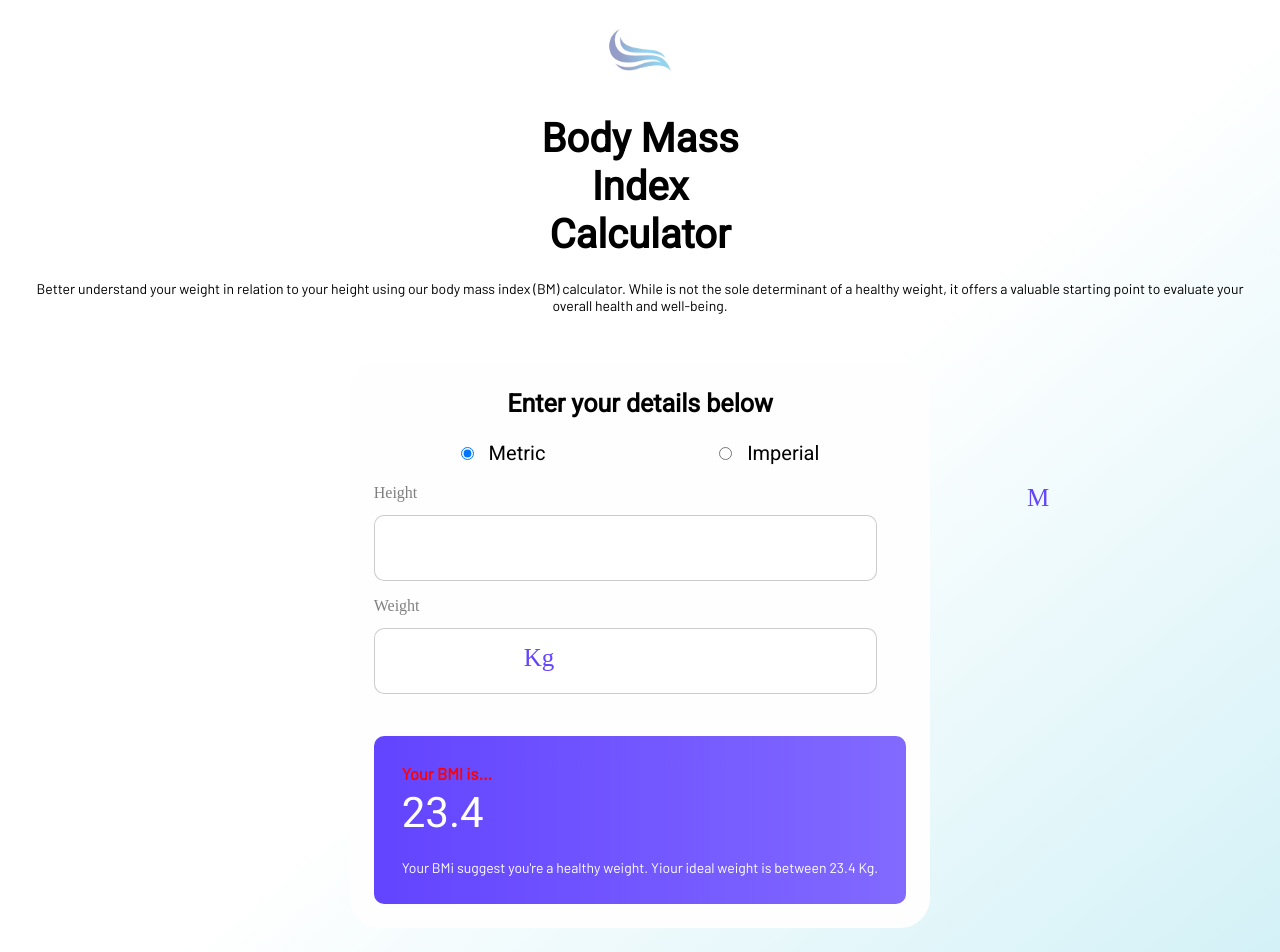
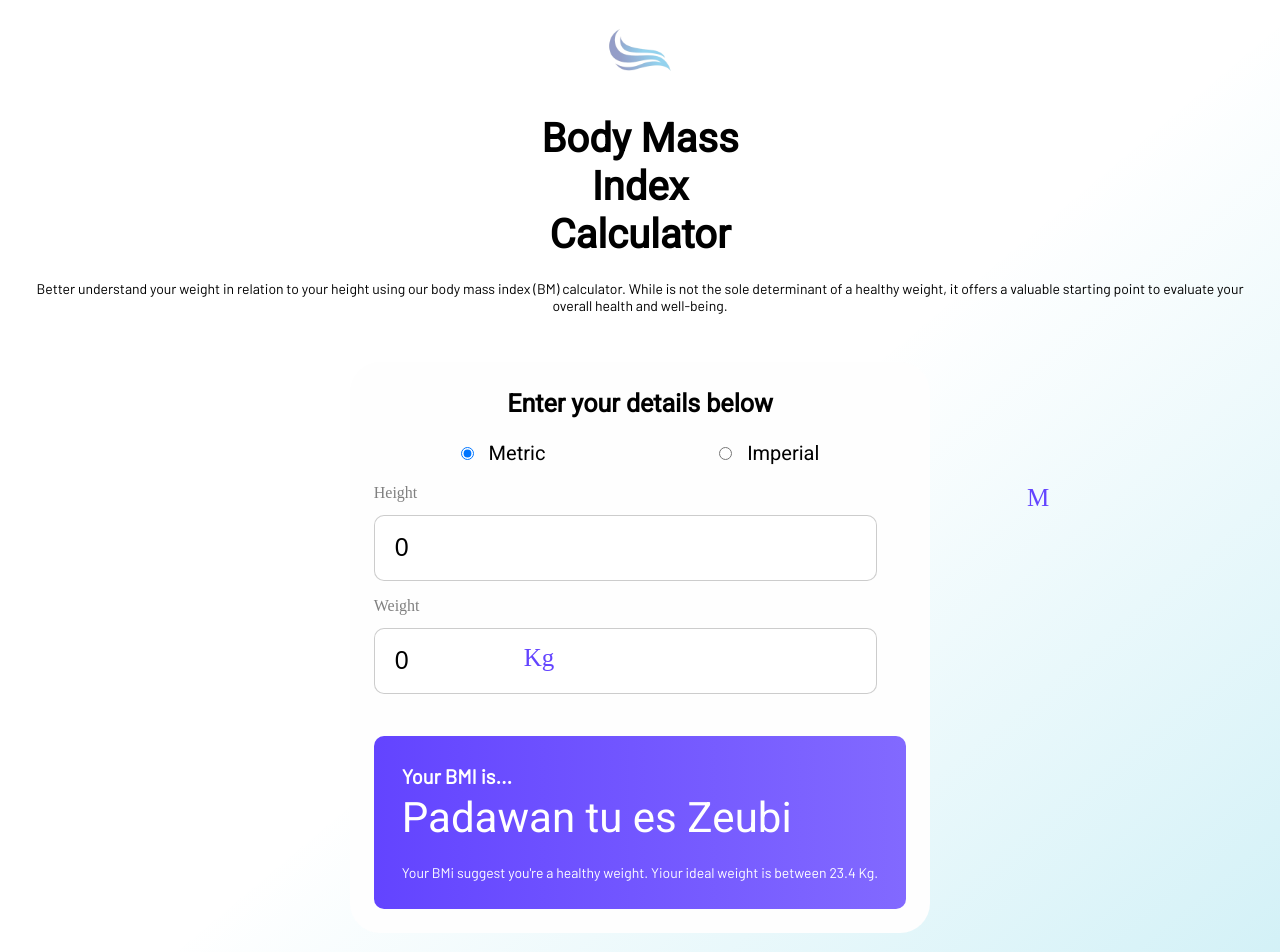
Before and after one commit to MatthiasUrgu/body-mass-index-calculator, a React (Create React App) app: page / in a window 1280 px wide. Shown: the top 952 px of the page. Built offline with nearby package versions, Linux system fonts and the light colour scheme.

Commit message:
Calculator
IMC Done plus que BMI

```diff
--- a/src/components/CardCalculator/cardCalculator.jsx
+++ b/src/components/CardCalculator/cardCalculator.jsx
@@ -3,14 +3,38 @@ import s from './style.module.scss'
 
 function CardCalculator({result,resultText}) {
 
-    const [isHeight,setHeight] = useState(true)
+    const [isMetric,setMetric] = useState("metric")
+    const [Height,setHeight] = useState(0)
+    const [Weight,setWeight] = useState(0)
+
 
     function toggleMetric(e){
-        setHeight(e.target.value === 'on')
-
-        console.log(isHeight);
+        setMetric(!isMetric)
+       console.log(isMetric);
+    }
+    function handleHeight(e){
+        setHeight(e.target.value)
+        console.log(setHeight);
+    }
+    function handleWeight(e){
+        setWeight(e.target.value)
     }
 
+    function calculateBMI(){
+        if(isMetric === "metric"){
+            if(Height && Weight){
+                var IMC = Weight / (Height*Height)
+                return IMC.toFixed(1)
+
+        }
+    }
+        else if(isMetric === "imperial"){
+            if(Height && Weight){
+                var BMI = (Weight / (Height*Height)) * 703
+                return BMI.toFixed(1)
+            }
+        }
+    }
 
 
     return (
@@ -18,12 +42,12 @@ function CardCalculator({result,resultText}) {
                     <h1>Enter your details below</h1>
                     <div className={`${s.flexRadio} ${s.marginTop}`}>
                         <div className={s.metric}>
-                            <input onChange={toggleMetric} type="radio" name="Metric" id="height" value="on" checked={isHeight}/>
+                            <input onChange={toggleMetric} type="radio" name="Metric"  value="metric" checked={isMetric} />
 
                             <label>Metric</label>
                         </div>
                         <div className={s.imperial}>
-                            <input onChange={toggleMetric} type="radio" name="imperial" id="weight" value="off" checked={!isHeight}/>
+                            <input onChange={toggleMetric} type="radio" name="imperial" value="imperial" checked={!isMetric}/>
                             <label>Imperial</label>
                         </div>
                     </div>
@@ -31,23 +55,28 @@ function CardCalculator({result,resultText}) {
                     <div className={`${s.calculNumber} ${s.marginTop}`}>
                         <div className={s.heightNumber}>
                            <label className={s.labelHeight}>Height</label>
-                            <input className={s.inputHeight} type="number" />
+
+                            <input className={s.inputHeight} type="number" value={Height} onChange={handleHeight}/>
                             <span className={s.spanMetric}>
-                                {isHeight ? 'M' : 'inch'}
+                                {isMetric ? 'M' : 'inch'}
                             </span>
                         </div>
                         <div className={`${s.weightNumber} ${s.marginTop}`}>
                             <label className={s.labelHeight}>Weight</label>
-                            <input className={s.inputHeight}type="number" />
+
+                            <input className={s.inputHeight}type="number" value={Weight} onChange={handleWeight}/>
                             <span className={s.spanMetric}>
-                                {isHeight ? 'Kg' : 'Ibs'}
+                                {isMetric ? 'Kg' : 'Ibs'}
                             </span>
                         </div>
                     </div>
                     <div className={`${s.resultNumber} ${s.marginTop}`}>
                         <h3>Your BMI is...</h3>
-                        <span className={s.result}>{result}</span>
-                        <p>Your BMi suggest you're a healthy weight. Yiour ideal weight is between  {result} {isHeight ? 'Kg' : 'Ibs'}.</p>
+                        <span className={s.result}>
+                            {Height && Weight ? `${calculateBMI()}` : "Padawan tu es Zeubi"}
+
+                            </span>
+                        <p>Your BMi suggest you're a healthy weight. Yiour ideal weight is between  {result} {isMetric ? 'Kg' : 'Ibs'}.</p>
 
                     </div>
                 </div>
--- a/src/components/CardCalculator/style.module.scss
+++ b/src/components/CardCalculator/style.module.scss
@@ -60,7 +60,7 @@
     );
     @include contentText;
     h3{
-        color: red;
+        font-size: 20px
     }
     .result{
         @include title;
```
